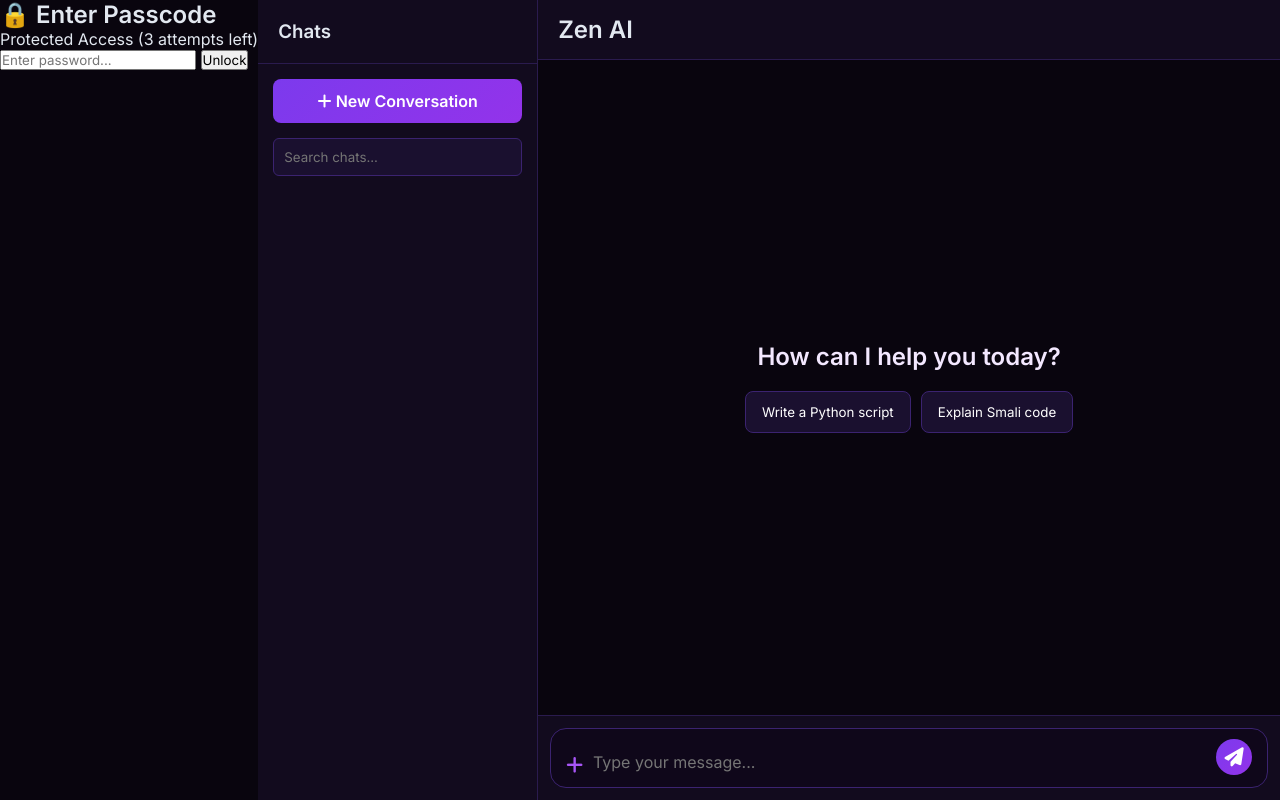
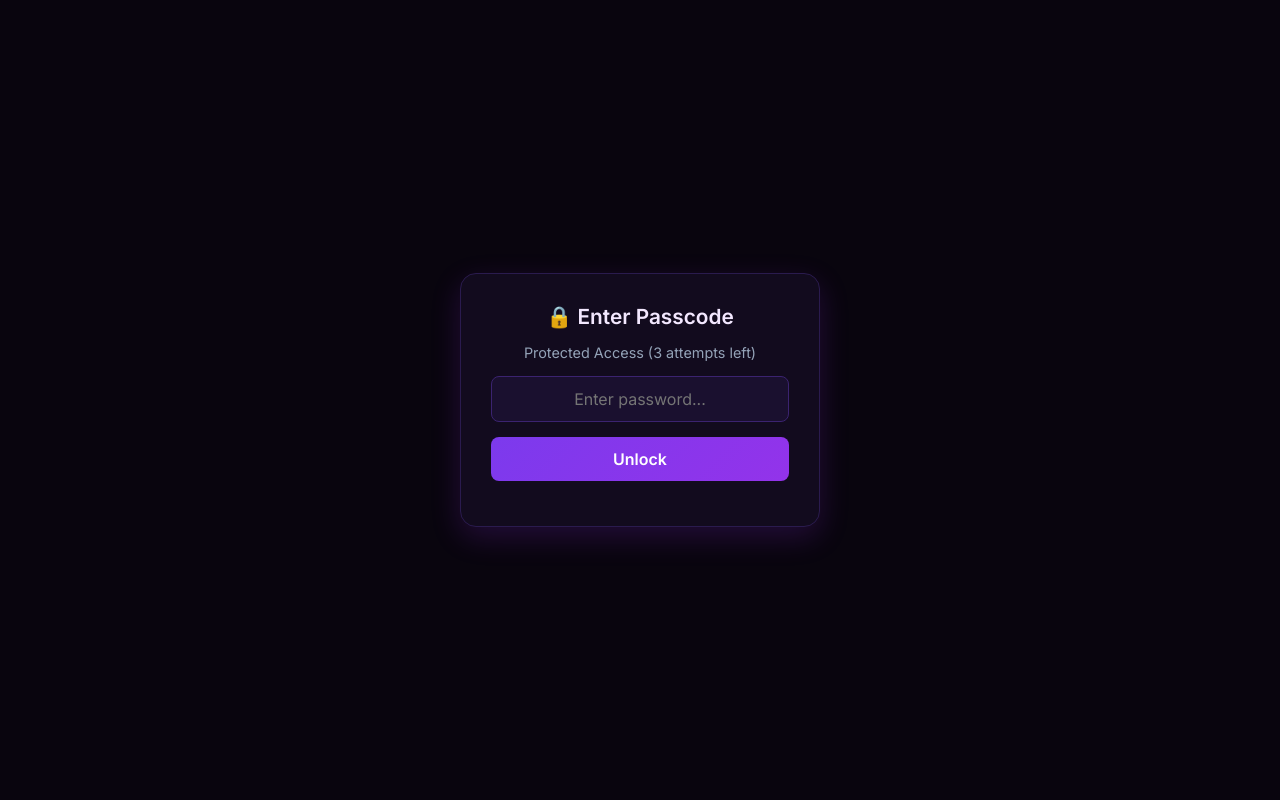
Before and after one commit to amongusmanipulate-stack/Zen-hubZ, a plain HTML site: page index.html in a window 1280 px wide. Drawn offline with nearby package versions, Linux system fonts and the light colour scheme.

Commit message:
Update style.css

```diff
--- a/style.css
+++ b/style.css
@@ -1,25 +1,35 @@
 * { box-sizing: border-box; margin: 0; padding: 0; font-family: 'Inter', sans-serif; }
-body { background-color: #09050e; color: #e2e8f0; display: flex; height: 100vh; overflow: hidden; }
+body { background-color: #09050e; color: #e2e8f0; display: flex; height: 100dvh; width: 100vw; overflow: hidden; position: fixed; }
+
+/* Lock Screen */
+.lock-screen { position: fixed; top: 0; left: 0; width: 100vw; height: 100dvh; background: #09050e; z-index: 999; display: flex; justify-content: center; align-items: center; padding: 20px; }
+.lock-screen.hidden { display: none; }
+.lock-box { background: #120b1e; border: 1px solid #2a1b4e; padding: 30px; border-radius: 16px; width: 100%; max-width: 360px; text-align: center; display: flex; flex-direction: column; gap: 15px; box-shadow: 0 10px 30px rgba(138, 43, 226, 0.2); }
+.lock-box h2 { color: #f3e8ff; font-size: 1.3rem; }
+.lock-box p { color: #94a3b8; font-size: 0.9rem; }
+.lock-box input { width: 100%; padding: 12px; background: #1a102f; border: 1px solid #3b2370; border-radius: 8px; color: white; outline: none; font-size: 1rem; text-align: center; }
+.lock-box button { background: linear-gradient(135deg, #7c3aed, #9333ea); color: white; border: none; padding: 12px; border-radius: 8px; font-weight: 600; cursor: pointer; font-size: 1rem; }
+.lock-error { color: #ef4444 !important; font-size: 0.85rem; }
 
 /* Sidebar */
-.sidebar { width: 280px; background-color: #120b1e; border-right: 1px solid #2a1b4e; display: flex; flex-direction: column; position: absolute; height: 100%; z-index: 100; transform: translateX(-100%); transition: transform 0.3s ease; }
+.sidebar { width: 280px; background-color: #120b1e; border-right: 1px solid #2a1b4e; display: flex; flex-direction: column; position: absolute; height: 100dvh; z-index: 100; transform: translateX(-100%); transition: transform 0.3s ease; }
 .sidebar.open { transform: translateX(0); }
-.overlay { position: absolute; top: 0; left: 0; width: 100%; height: 100%; background: rgba(0,0,0,0.5); z-index: 90; }
+.overlay { position: absolute; top: 0; left: 0; width: 100%; height: 100%; background: rgba(0,0,0,0.6); z-index: 90; }
 .overlay.hidden { display: none; }
-.sidebar-header { display: flex; justify-content: space-between; padding: 20px; border-bottom: 1px solid #2a1b4e; }
-.new-chat-btn { margin: 15px; padding: 12px; background: linear-gradient(135deg, #7c3aed, #9333ea); color: white; border: none; border-radius: 8px; cursor: pointer; font-weight: 600; font-size: 1rem; }
+.sidebar-header { display: flex; justify-content: space-between; padding: 16px 20px; border-bottom: 1px solid #2a1b4e; align-items: center; }
+.new-chat-btn { margin: 15px; padding: 12px; background: linear-gradient(135deg, #7c3aed, #9333ea); color: white; border: none; border-radius: 8px; cursor: pointer; font-weight: 600; font-size: 0.95rem; }
 .search-box { padding: 0 15px 15px; }
-.search-box input { width: 100%; padding: 10px; background-color: #1a102f; border: 1px solid #3b2370; border-radius: 6px; color: white; outline: none; }
+.search-box input { width: 100%; padding: 10px; background-color: #1a102f; border: 1px solid #3b2370; border-radius: 6px; color: white; outline: none; font-size: 0.9rem; }
 .history-list { flex: 1; overflow-y: auto; padding: 0 15px 15px; display: flex; flex-direction: column; gap: 8px; }
-.history-item { padding: 12px; background-color: #1a102f; border-radius: 8px; cursor: pointer; display: flex; justify-content: space-between; align-items: center; }
+.history-item { padding: 12px; background-color: #1a102f; border-radius: 8px; cursor: pointer; display: flex; justify-content: space-between; align-items: center; font-size: 0.9rem; }
 .history-item:hover { background-color: #2a1b4e; }
-.delete-chat { color: #ef4444; background: none; border: none; cursor: pointer; }
+.delete-chat { color: #ef4444; background: none; border: none; cursor: pointer; font-size: 0.9rem; padding: 4px; }
 
 /* Main Chat */
-.main-container { flex: 1; display: flex; flex-direction: column; width: 100%; position: relative; }
-.top-bar { padding: 15px 20px; display: flex; align-items: center; gap: 15px; background-color: #120b1e; border-bottom: 1px solid #2a1b4e; }
+.main-container { flex: 1; display: flex; flex-direction: column; width: 100vw; height: 100dvh; position: relative; overflow: hidden; }
+.top-bar { padding: 12px 16px; display: flex; align-items: center; gap: 15px; background-color: #120b1e; border-bottom: 1px solid #2a1b4e; min-height: 55px; }
 .icon-btn { background: none; border: none; color: #a855f7; font-size: 1.2rem; cursor: pointer; }
-.chat-area { flex: 1; overflow-y: auto; padding: 20px; display: flex; flex-direction: column; gap: 15px; scroll-behavior: smooth; }
+.chat-area { flex: 1; overflow-y: auto; padding: 16px; display: flex; flex-direction: column; gap: 12px; -webkit-overflow-scrolling: touch; }
 
 /* Messages */
 .message { max-width: 90%; padding: 12px 16px; border-radius: 12px; line-height: 1.5; font-size: 0.95rem; word-wrap: break-word; }
@@ -29,29 +39,30 @@ body { background-color: #09050e; color: #e2e8f0; display: flex; height: 100vh;
 
 /* Welcome Screen */
 .welcome-screen { text-align: center; margin: auto; padding: 20px; }
-.welcome-screen h1 { font-size: 1.5rem; margin-bottom: 20px; color: #f3e8ff; }
+.welcome-screen h1 { font-size: 1.3rem; margin-bottom: 20px; color: #f3e8ff; }
 .suggestions { display: flex; flex-wrap: wrap; justify-content: center; gap: 10px; }
-.suggestion-btn { background-color: #1a102f; border: 1px solid #3b2370; color: white; padding: 12px 16px; border-radius: 8px; cursor: pointer; transition: 0.2s; }
-.suggestion-btn:hover { background-color: #2a1b4e; }
+.suggestion-btn { background-color: #1a102f; border: 1px solid #3b2370; color: white; padding: 10px 14px; border-radius: 8px; cursor: pointer; font-size: 0.9rem; }
 
 /* Input Area */
-.input-container { padding: 12px; background-color: #120b1e; border-top: 1px solid #2a1b4e; }
+.input-container { padding: 10px 12px; background-color: #120b1e; border-top: 1px solid #2a1b4e; width: 100%; }
 .image-preview-hidden { display: none; }
-.image-preview-visible { display: flex; align-items: center; gap: 10px; margin-bottom: 10px; background: #1a102f; padding: 10px; border-radius: 8px; }
-#imagePreview { max-height: 60px; border-radius: 6px; }
-.input-box { display: flex; align-items: flex-end; gap: 10px; background-color: #0f071a; border: 1px solid #3b2370; border-radius: 16px; padding: 10px 15px; position: relative; }
-textarea { flex: 1; background: none; border: none; color: white; resize: none; outline: none; max-height: 120px; padding: 5px 0; font-size: 1rem; }
-.send-btn { background: linear-gradient(135deg, #7c3aed, #9333ea); color: white; width: 36px; height: 36px; border-radius: 50%; display: flex; justify-content: center; align-items: center; margin-bottom: 2px; }
+.image-preview-visible { display: flex; align-items: center; gap: 10px; margin-bottom: 8px; background: #1a102f; padding: 8px; border-radius: 8px; }
+#imagePreview { max-height: 50px; border-radius: 4px; }
+.input-box { display: flex; align-items: flex-end; gap: 8px; background-color: #0f071a; border: 1px solid #3b2370; border-radius: 14px; padding: 8px 12px; position: relative; }
+textarea { flex: 1; background: none; border: none; color: white; resize: none; outline: none; max-height: 100px; padding: 4px 0; font-size: 0.95rem; }
+.send-btn { background: linear-gradient(135deg, #7c3aed, #9333ea); color: white; width: 34px; height: 34px; border-radius: 50%; display: flex; justify-content: center; align-items: center; margin-bottom: 1px; }
 
 /* Attach Menu */
-.dropdown-content { position: absolute; bottom: 60px; left: 0; background-color: #1a102f; border: 1px solid #2a1b4e; border-radius: 8px; display: flex; flex-direction: column; padding: 12px; gap: 15px; min-width: 150px; z-index: 10; }
+.dropdown-content { position: absolute; bottom: 55px; left: 0; background-color: #1a102f; border: 1px solid #2a1b4e; border-radius: 8px; display: flex; flex-direction: column; padding: 10px; gap: 10px; min-width: 140px; z-index: 10; }
 .dropdown-content.hidden { display: none; }
-.dropdown-content label { color: white; cursor: pointer; display: flex; align-items: center; gap: 10px; font-size: 1rem; }
+.dropdown-content label { color: white; cursor: pointer; display: flex; align-items: center; gap: 8px; font-size: 0.95rem; }
 
 /* Desktop Fix */
 @media (min-width: 768px) {
-    .sidebar { position: static; transform: none; }
+    body { position: static; }
+    .sidebar { position: static; transform: none; height: 100dvh; }
     #openSidebar { display: none; }
     #closeSidebar { display: none; }
     .overlay { display: none !important; }
+    .main-container { width: auto; }
 }
```
